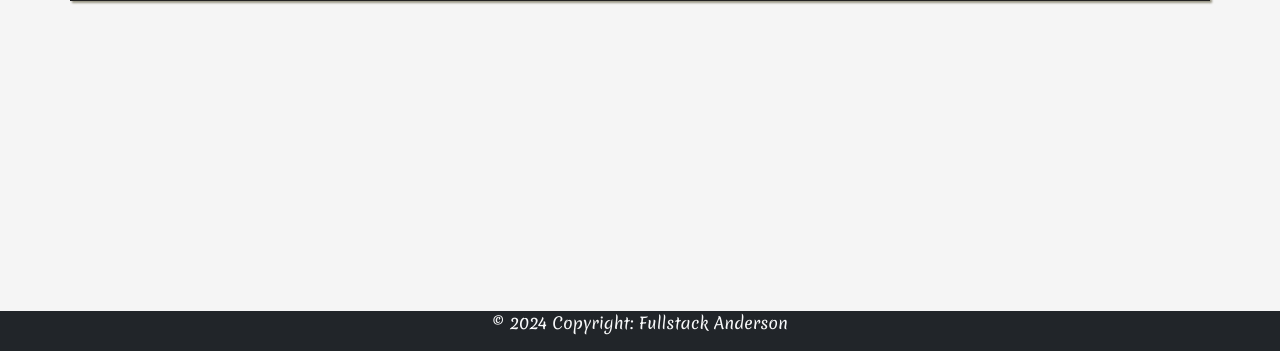
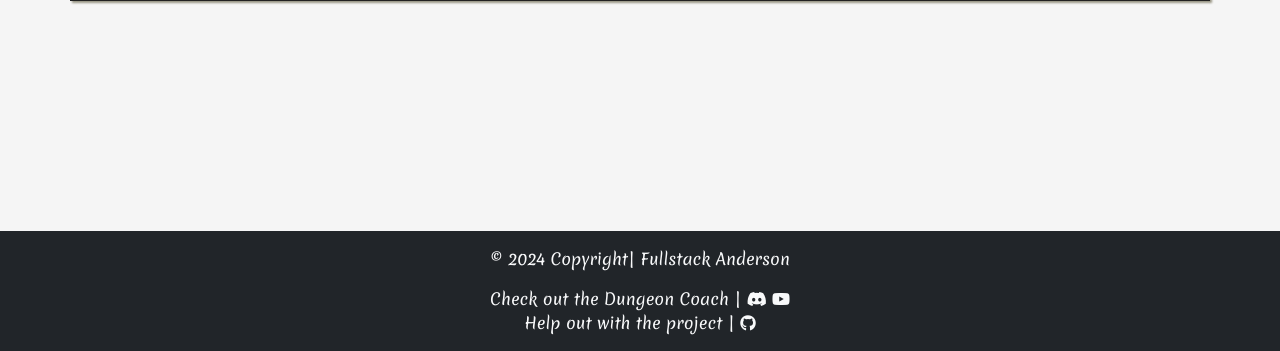
Before and after one commit to LaurieAnderson92/Spellsmith, a Django app: page /about in a window 1280 px wide. Shown: the part 449-800 px from the top of the page. Run offline with Django 5.2, Linux system fonts and the light colour scheme; some libraries are stand-ins or nearby versions.

Commit message:
chore: set debug to false and uploaded base html

```diff
--- a/spellsmith/settings.py
+++ b/spellsmith/settings.py
@@ -27,7 +27,7 @@ TEMPLATES_DIR = os.path.join(BASE_DIR, 'templates')
 SECRET_KEY = (os.environ.get("SECRET_KEY"))
 
 # SECURITY WARNING: don't run with debug turned on in production!
-DEBUG = True
+DEBUG = False
 
 ALLOWED_HOSTS = ['8000-laurieanders-spellsmith-5o4sb6knrir.ws.codeinstitute-ide.net','.herokuapp.com']
 
--- a/templates/base.html
+++ b/templates/base.html
@@ -18,7 +18,7 @@
     <link href="https://fonts.googleapis.com/css2?family=Lato:wght@300;700&display=swap" rel="stylesheet">
 
     <!-- Font Awesome CSS -->
-    <link rel="stylesheet" href="https://cdnjs.cloudflare.com/ajax/libs/font-awesome/5.15.3/css/all.min.css">
+    <script src="https://kit.fontawesome.com/38fef1e39a.js" crossorigin="anonymous"></script>
 
     <!-- Bootstrap CSS -->
     <link href="https://cdn.jsdelivr.net/npm/bootstrap@5.0.1/dist/css/bootstrap.min.css" rel="stylesheet"
@@ -88,9 +88,22 @@
 
   </main>
   <!-- ---------------------------------------   Footer -->
-  <footer class="bg-dark">
+  <footer class="py-3 bg-dark" >
     <div class="container-fluid">
-      <p class="bg-dark text-light">© 2024 Copyright: Fullstack Anderson</p>
+      <p class="text-light">© 2024 Copyright| Fullstack Anderson</p>
+      <p class="m-0 text-center text-light">Check out the Dungeon Coach |
+        <a href="https://discord.gg/thedungeoncoach" target="_blank" rel="noopener" aria-label="visit the Discord server (opens in a new tab)">
+          <i class="fa-brands fa-discord text-light"></i>
+        </a>
+        <a href="https://www.youtube.com/@TheDungeonCoach" target="_blank" rel="noopener" aria-label="visit the Youtube Channel (opens in a new tab)"></a>
+        <i class="fa-brands fa-youtube text-light"></i>
+        </a>
+      </p>
+      <p class="m-0 text-center text-light">Help out with the project |
+        <a href="https://github.com/LaurieAnderson92/Spellsmith" target="_blank" rel="noopener" aria-label="visit the Github Repository (opens in a new tab)">
+          <i class="fa-brands fa-github text-light"></i>
+        </a>
+      </p>
     </div>
   </footer>
 <script src="https://cdn.jsdelivr.net/npm/bootstrap@5.0.1/dist/js/bootstrap.bundle.min.js"
```
